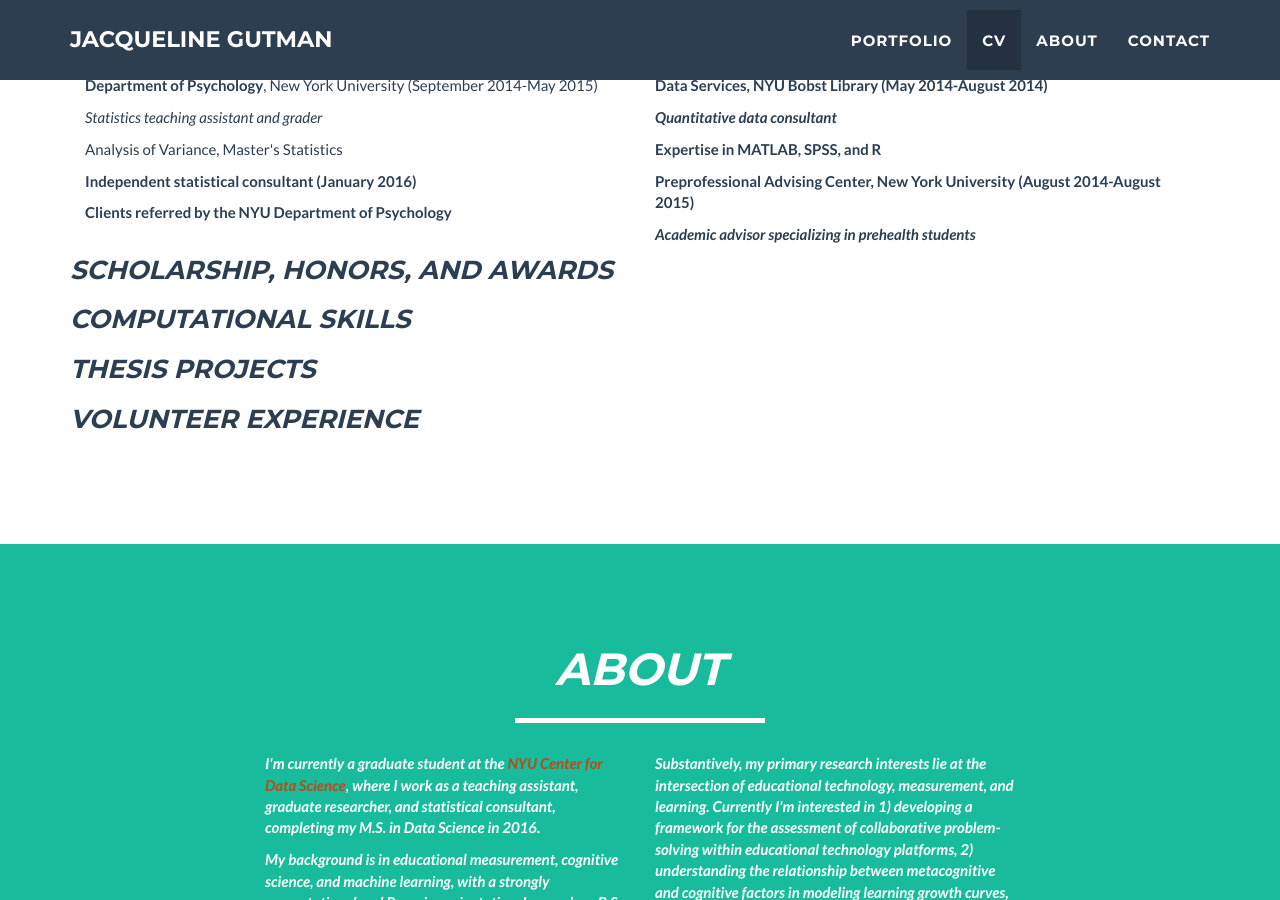
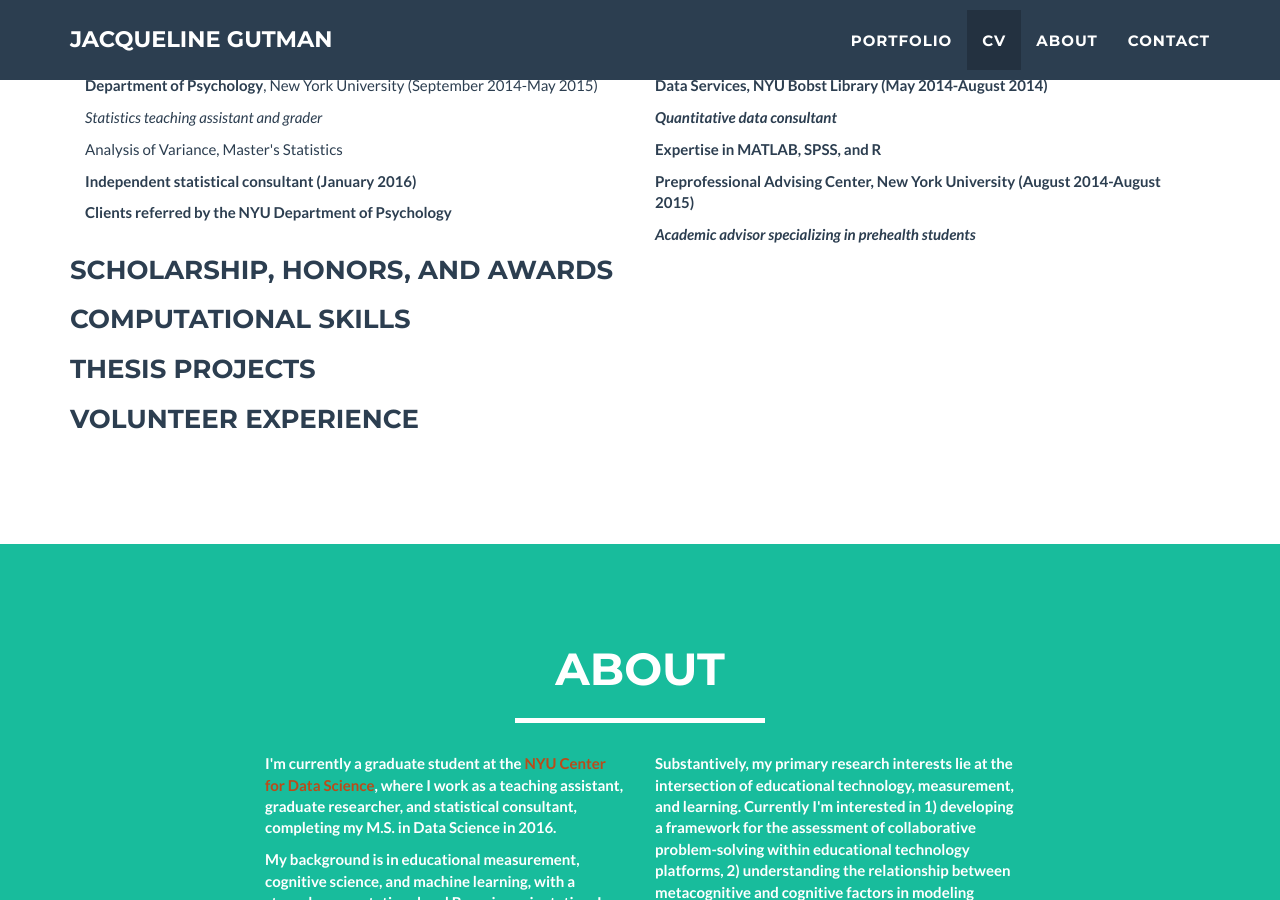
Before and after one commit to jgutman/jgutman.github.io, a Jekyll site: the page built from index.html, in a window 1280 px wide and 900 px high, scrolled down 2198 px. Built offline with Jekyll 4.4.1, drawn with Linux system fonts in a browser that asks for light colours.

Commit message:
try again

```diff
--- a/_includes/cv.html
+++ b/_includes/cv.html
@@ -57,7 +57,7 @@
                 </div>
                 <div class="col-sm-6">
                   <p.small><b>Preprofessional Advising Center</b>, New York University (August 2014-August 2015)</p>
-                 <p.small> <i> Academic advisor specializing in prehealth students </p>
+                 <p.small> <i> Academic advisor specializing in prehealth students</i> </p>
                 </div>
               <div>
                <h3> Scholarship, Honors, and Awards </h3>
```
Also changed, not shown: 8 other files.
